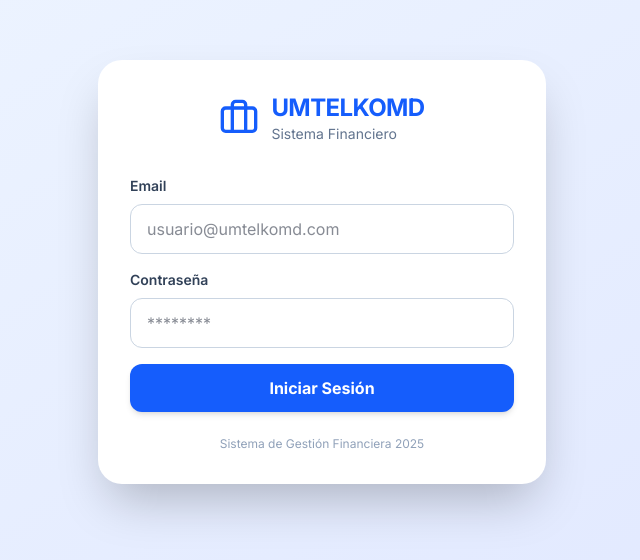
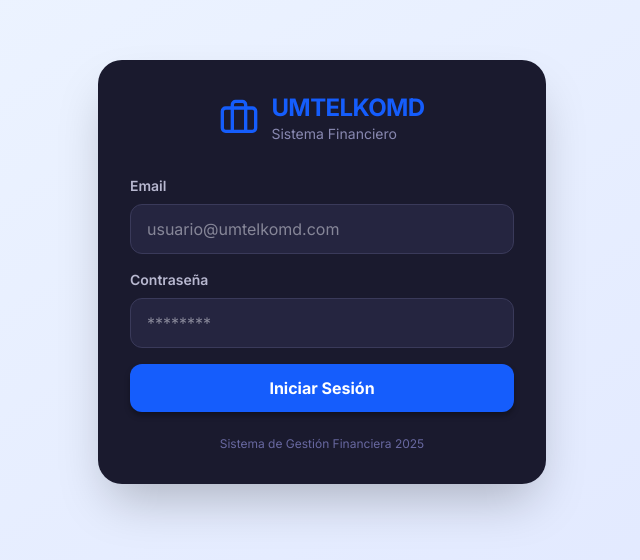
Before and after one commit to jarl9801/fincontrol, a React (Vite) app: page / in a window 1280 px wide. Shown: the part 128-688 px from the top of the page, without its empty margins (318-958 px from the left). Built offline with nearby package versions, Linux system fonts and the light colour scheme; no server answers.

Commit message:
feat: dark theme matching admin dashboard aesthetic

```diff
--- a/src/features/cashflow/CashFlow.jsx
+++ b/src/features/cashflow/CashFlow.jsx
@@ -314,17 +314,17 @@ const CashFlow = ({ transactions, user }) => {
                 <stop offset="100%" stopColor="#ef4444" stopOpacity={0.7} />
               </linearGradient>
             </defs>
-            <CartesianGrid strokeDasharray="3 3" stroke="#e2e8f0" vertical={false} />
+            <CartesianGrid strokeDasharray="3 3" stroke="#2a2a4a" vertical={false} />
             <XAxis
               dataKey="label"
-              tick={{ fontSize: 12, fill: '#64748b' }}
-              axisLine={{ stroke: '#e2e8f0' }}
+              tick={{ fontSize: 12, fill: '#6868a0' }}
+              axisLine={{ stroke: "#2a2a4a" }}
               tickLine={false}
             />
             <YAxis
               yAxisId="left"
               tickFormatter={formatAxis}
-              tick={{ fontSize: 12, fill: '#64748b' }}
+              tick={{ fontSize: 12, fill: '#6868a0' }}
               axisLine={false}
               tickLine={false}
             />
@@ -332,7 +332,7 @@ const CashFlow = ({ transactions, user }) => {
               yAxisId="right"
               orientation="right"
               tickFormatter={formatAxis}
-              tick={{ fontSize: 12, fill: '#64748b' }}
+              tick={{ fontSize: 12, fill: '#6868a0' }}
               axisLine={false}
               tickLine={false}
             />
@@ -343,7 +343,7 @@ const CashFlow = ({ transactions, user }) => {
               iconSize={8}
               wrapperStyle={{ paddingTop: 16, fontSize: 12 }}
             />
-            <ReferenceLine yAxisId="left" y={0} stroke="#94a3b8" strokeWidth={1} />
+            <ReferenceLine yAxisId="left" y={0} stroke="#3a3a5a" strokeWidth={1} />
             {creditLimit < 0 && (
               <ReferenceLine
                 yAxisId="right"
@@ -376,8 +376,8 @@ const CashFlow = ({ transactions, user }) => {
               name="Acumulado"
               stroke="#6366f1"
               strokeWidth={2.5}
-              dot={{ r: 4, fill: '#6366f1', stroke: '#fff', strokeWidth: 2 }}
-              activeDot={{ r: 6, fill: '#6366f1', stroke: '#fff', strokeWidth: 2 }}
+              dot={{ r: 4, fill: '#6366f1', stroke: '#1a1a2e', strokeWidth: 2 }}
+              activeDot={{ r: 6, fill: '#6366f1', stroke: '#1a1a2e', strokeWidth: 2 }}
             />
           </ComposedChart>
         </ResponsiveContainer>
--- a/src/features/reports/ExecutiveSummary.jsx
+++ b/src/features/reports/ExecutiveSummary.jsx
@@ -672,9 +672,9 @@ const ExecutiveSummary = ({ transactions }) => {
                 <stop offset="95%" stopColor="#f43f5e" stopOpacity={0}/>
               </linearGradient>
             </defs>
-            <CartesianGrid strokeDasharray="3 3" vertical={false} stroke="#f1f5f9" />
-            <XAxis dataKey="name" axisLine={false} tickLine={false} tick={{ fill: '#64748b', fontSize: 12 }} />
-            <YAxis axisLine={false} tickLine={false} tick={{ fill: '#64748b', fontSize: 11 }} tickFormatter={(v) => `${(v/1000).toFixed(0)}k`} />
+            <CartesianGrid strokeDasharray="3 3" vertical={false} stroke="#2a2a4a" />
+            <XAxis dataKey="name" axisLine={false} tickLine={false} tick={{ fill: '#6868a0', fontSize: 12 }} />
+            <YAxis axisLine={false} tickLine={false} tick={{ fill: '#6868a0', fontSize: 11 }} tickFormatter={(v) => `${(v/1000).toFixed(0)}k`} />
             <Tooltip content={<CustomTooltip />} />
             <Legend />
             <Area type="monotone" dataKey="ingresos" name="Ingresos" stroke="#10b981" strokeWidth={2} fill="url(#colorIngresos)" />
--- a/src/index.css
+++ b/src/index.css
@@ -15,50 +15,50 @@
   --primary-800: #1e40af;
   --primary-900: #1e3a8a;
 
-  /* Neutral Colors */
-  --gray-50: #f9fafb;
-  --gray-100: #f3f4f6;
-  --gray-200: #e5e7eb;
-  --gray-300: #d1d5db;
-  --gray-400: #9ca3af;
-  --gray-500: #6b7280;
-  --gray-600: #4b5563;
-  --gray-700: #374151;
-  --gray-800: #1f2937;
-  --gray-900: #111827;
+  /* Neutral Colors — Dark */
+  --gray-50: #1a1a2e;
+  --gray-100: #252540;
+  --gray-200: #2d2d4a;
+  --gray-300: #3a3a5a;
+  --gray-400: #6868a0;
+  --gray-500: #8888b0;
+  --gray-600: #9898b8;
+  --gray-700: #b8b8d0;
+  --gray-800: #d0d0e0;
+  --gray-900: #e8e8f0;
 
-  /* Semantic Colors */
-  --success-50: #ecfdf5;
-  --success-500: #10b981;
-  --success-600: #059669;
-  --warning-50: #fffbeb;
-  --warning-500: #f59e0b;
-  --warning-600: #d97706;
-  --error-50: #fef2f2;
-  --error-500: #ef4444;
-  --error-600: #dc2626;
-  --info-50: #eff6ff;
-  --info-500: #3b82f6;
-  --info-600: #2563eb;
+  /* Semantic Colors — Dark */
+  --success-50: rgba(16, 185, 129, 0.12);
+  --success-500: #34d399;
+  --success-600: #10b981;
+  --warning-50: rgba(245, 158, 11, 0.12);
+  --warning-500: #fbbf24;
+  --warning-600: #f59e0b;
+  --error-50: rgba(239, 68, 68, 0.12);
+  --error-500: #f87171;
+  --error-600: #ef4444;
+  --info-50: rgba(59, 130, 246, 0.12);
+  --info-500: #60a5fa;
+  --info-600: #3b82f6;
 
-  /* Theme Colors */
-  --bg-primary: #f8fafc;
-  --bg-secondary: #ffffff;
-  --bg-tertiary: #f1f5f9;
-  --surface-card: #ffffff;
-  --surface-elevated: #ffffff;
-  --text-primary: #0f172a;
-  --text-secondary: #475569;
-  --text-tertiary: #94a3b8;
-  --text-inverse: #ffffff;
-  --border-color: #e2e8f0;
-  --border-color-strong: #cbd5e1;
+  /* Theme Colors — Dark */
+  --bg-primary: #0f0f1a;
+  --bg-secondary: #1a1a2e;
+  --bg-tertiary: #252540;
+  --surface-card: #1a1a2e;
+  --surface-elevated: #252540;
+  --text-primary: #e8e8f0;
+  --text-secondary: #9898b8;
+  --text-tertiary: #6868a0;
+  --text-inverse: #0f0f1a;
+  --border-color: #2a2a4a;
+  --border-color-strong: #3a3a5a;
 
-  /* Shadows */
-  --shadow-sm: 0 1px 2px 0 rgb(0 0 0 / 0.05);
-  --shadow-md: 0 4px 6px -1px rgb(0 0 0 / 0.1), 0 2px 4px -2px rgb(0 0 0 / 0.1);
-  --shadow-lg: 0 10px 15px -3px rgb(0 0 0 / 0.1), 0 4px 6px -4px rgb(0 0 0 / 0.1);
-  --shadow-xl: 0 20px 25px -5px rgb(0 0 0 / 0.1), 0 8px 10px -6px rgb(0 0 0 / 0.1);
+  /* Shadows — Dark */
+  --shadow-sm: 0 1px 2px 0 rgb(0 0 0 / 0.3);
+  --shadow-md: 0 4px 6px -1px rgb(0 0 0 / 0.4), 0 2px 4px -2px rgb(0 0 0 / 0.3);
+  --shadow-lg: 0 10px 15px -3px rgb(0 0 0 / 0.5), 0 4px 6px -4px rgb(0 0 0 / 0.3);
+  --shadow-xl: 0 20px 25px -5px rgb(0 0 0 / 0.5), 0 8px 10px -6px rgb(0 0 0 / 0.3);
 
   /* Layout */
   --sidebar-width: 280px;
@@ -169,11 +169,11 @@ body {
 @keyframes pulse-glow {
   0%, 100% {
     box-shadow: 0 0 0 0 rgba(59, 130, 246, 0);
-    background-color: rgba(239, 246, 255, 0.5);
+    background-color: rgba(59, 130, 246, 0.05);
   }
   50% {
     box-shadow: 0 0 8px 2px rgba(59, 130, 246, 0.3);
-    background-color: rgba(219, 234, 254, 0.8);
+    background-color: rgba(59, 130, 246, 0.15);
   }
 }
 
@@ -217,7 +217,7 @@ body {
 
 /* ===== SKELETON LOADING ===== */
 .skeleton {
-  background: linear-gradient(90deg, #f1f5f9 25%, #e2e8f0 50%, #f1f5f9 75%);
+  background: linear-gradient(90deg, #252540 25%, #2d2d4a 50%, #252540 75%);
   background-size: 200% 100%;
   animation: shimmer 1.5s infinite;
   border-radius: var(--radius-sm);
@@ -481,7 +481,7 @@ textarea:focus-visible {
 
 /* ===== GLASS EFFECT ===== */
 .glass-effect {
-  background: rgba(255, 255, 255, 0.8);
+  background: rgba(26, 26, 46, 0.85);
   backdrop-filter: blur(10px);
   -webkit-backdrop-filter: blur(10px);
 }
@@ -503,3 +503,49 @@ textarea:focus-visible {
   white-space: nowrap;
   border: 0;
 }
+
+/* ===== DARK THEME OVERRIDES FOR TAILWIND CLASSES ===== */
+/* Background overrides */
+.bg-white { background-color: #1a1a2e !important; }
+.bg-gray-50, .bg-slate-50 { background-color: #0f0f1a !important; }
+.bg-gray-100, .bg-slate-100 { background-color: #252540 !important; }
+.bg-gray-200, .bg-slate-200 { background-color: #2d2d4a !important; }
+
+/* Text overrides */
+.text-gray-900, .text-slate-900 { color: #e8e8f0 !important; }
+.text-gray-800, .text-slate-800 { color: #d0d0e0 !important; }
+.text-gray-700, .text-slate-700 { color: #b8b8d0 !important; }
+.text-gray-600, .text-slate-600 { color: #9898b8 !important; }
+.text-gray-500, .text-slate-500 { color: #8888b0 !important; }
+.text-gray-400, .text-slate-400 { color: #6868a0 !important; }
+
+/* Border overrides */
+.border-gray-100, .border-slate-100 { border-color: #2a2a4a !important; }
+.border-gray-200, .border-slate-200 { border-color: #2a2a4a !important; }
+.border-gray-300, .border-slate-300 { border-color: #3a3a5a !important; }
+
+/* Form inputs in dark */
+input, select, textarea {
+  background-color: var(--bg-tertiary) !important;
+  color: var(--text-primary) !important;
+  border-color: var(--border-color) !important;
+}
+input:focus, select:focus, textarea:focus {
+  border-color: var(--primary-500) !important;
+}
+
+/* Dividers */
+.divide-gray-100 > * + *, .divide-slate-100 > * + * { border-color: #2a2a4a !important; }
+.divide-gray-200 > * + *, .divide-slate-200 > * + * { border-color: #2a2a4a !important; }
+
+/* Hover states */
+.hover\:bg-gray-50:hover, .hover\:bg-slate-50:hover { background-color: #252540 !important; }
+.hover\:bg-gray-100:hover, .hover\:bg-slate-100:hover { background-color: #2d2d4a !important; }
+
+/* Ring colors */
+.ring-slate-100, .ring-gray-100 { --tw-ring-color: #2a2a4a !important; }
+
+/* Shadow adjustments for dark */
+.shadow-sm { box-shadow: 0 1px 2px 0 rgb(0 0 0 / 0.3) !important; }
+.shadow-md { box-shadow: 0 4px 6px -1px rgb(0 0 0 / 0.4) !important; }
+.shadow-lg { box-shadow: 0 10px 15px -3px rgb(0 0 0 / 0.5) !important; }
```
Also changed, not shown: src/features/dashboard/Dashboard.jsx (+14 -14 lines), src/features/dashboard/ProjectDetail.jsx (+7 -7 lines), src/features/reports/Reports.jsx (+7 -7 lines).
